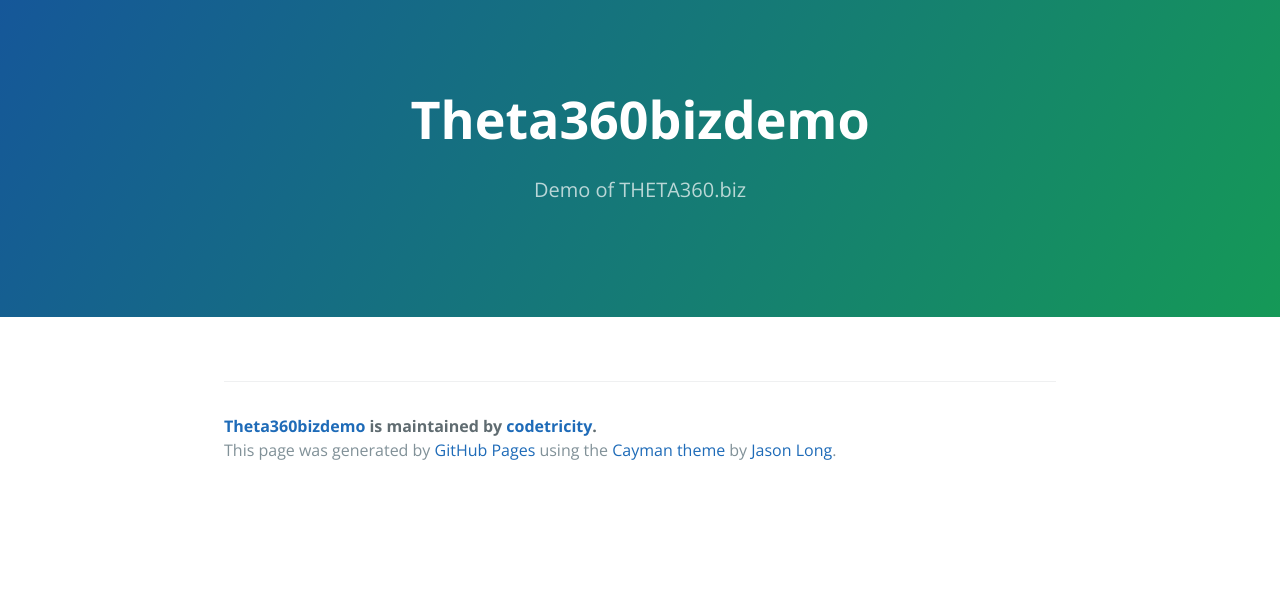
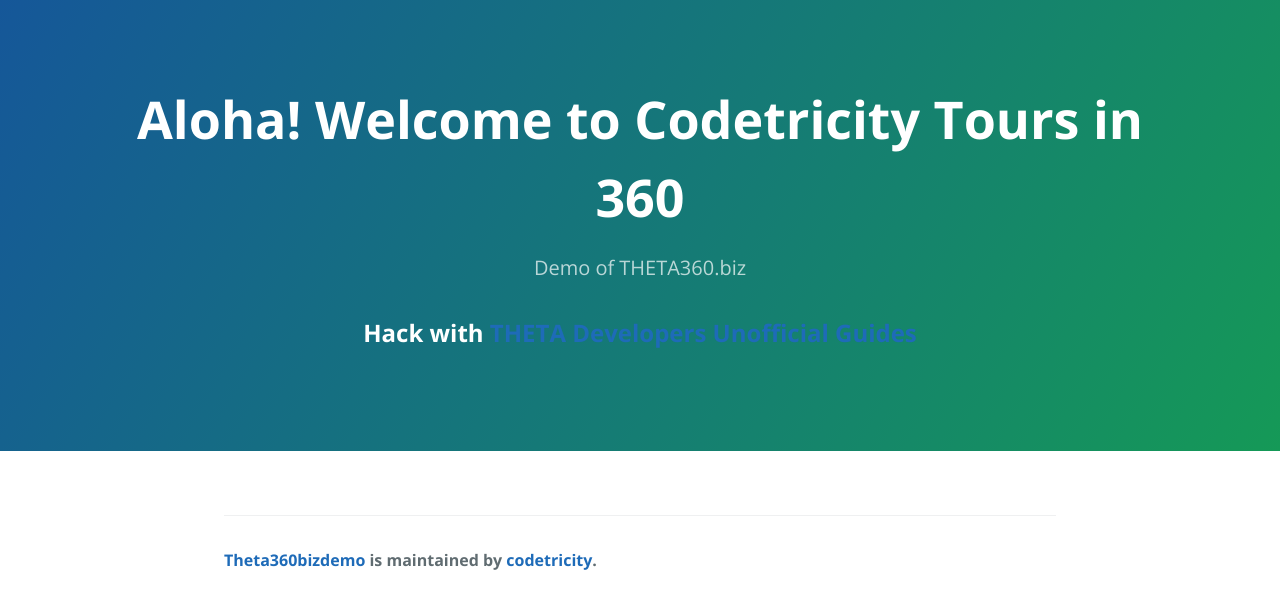
Before and after one commit to codetricity/theta360bizdemo, a plain HTML site: page index.html in a window 1280 px wide. Drawn offline with nearby package versions, Linux system fonts and the light colour scheme; a script that the page names is missing.

Commit message:
added theta360biz embed code

```diff
--- a/index.html
+++ b/index.html
@@ -11,13 +11,17 @@
   </head>
   <body>
     <section class="page-header">
-      <h1 class="project-name">Theta360bizdemo</h1>
+      <h1 class="project-name">Aloha! Welcome to Codetricity Tours in 360</h1>
       <h2 class="project-tagline">Demo of THETA360.biz</h2>
 <blockquote data-width="958" data-height="478" class="ricoh-theta-tour-image" >
   <a href="https://oppkey.theta360.biz/t/2e6d3c7c-e223-11e5-a063-0ab03b0c5d26-1"></a>
 </blockquote>
 <script async src="https://oppkey.theta360.biz/t_widgets.js" charset="utf-8"></script>
 
+<h2>
+  Hack with
+  <a href="http://theta360developers.github.io/">THETA Developers Unofficial Guides</a>
+</h2>
     </section>
 
     <section class="main-content">
@@ -26,7 +30,7 @@
       <footer class="site-footer">
         <span class="site-footer-owner"><a href="https://github.com/codetricity/theta360bizdemo">Theta360bizdemo</a> is maintained by <a href="https://github.com/codetricity">codetricity</a>.</span>
 
-        <span class="site-footer-credits">This page was generated by <a href="https://pages.github.com">GitHub Pages</a> using the <a href="https://github.com/jasonlong/cayman-theme">Cayman theme</a> by <a href="https://twitter.com/jasonlong">Jason Long</a>.</span>
+
       </footer>
 
     </section>
```
